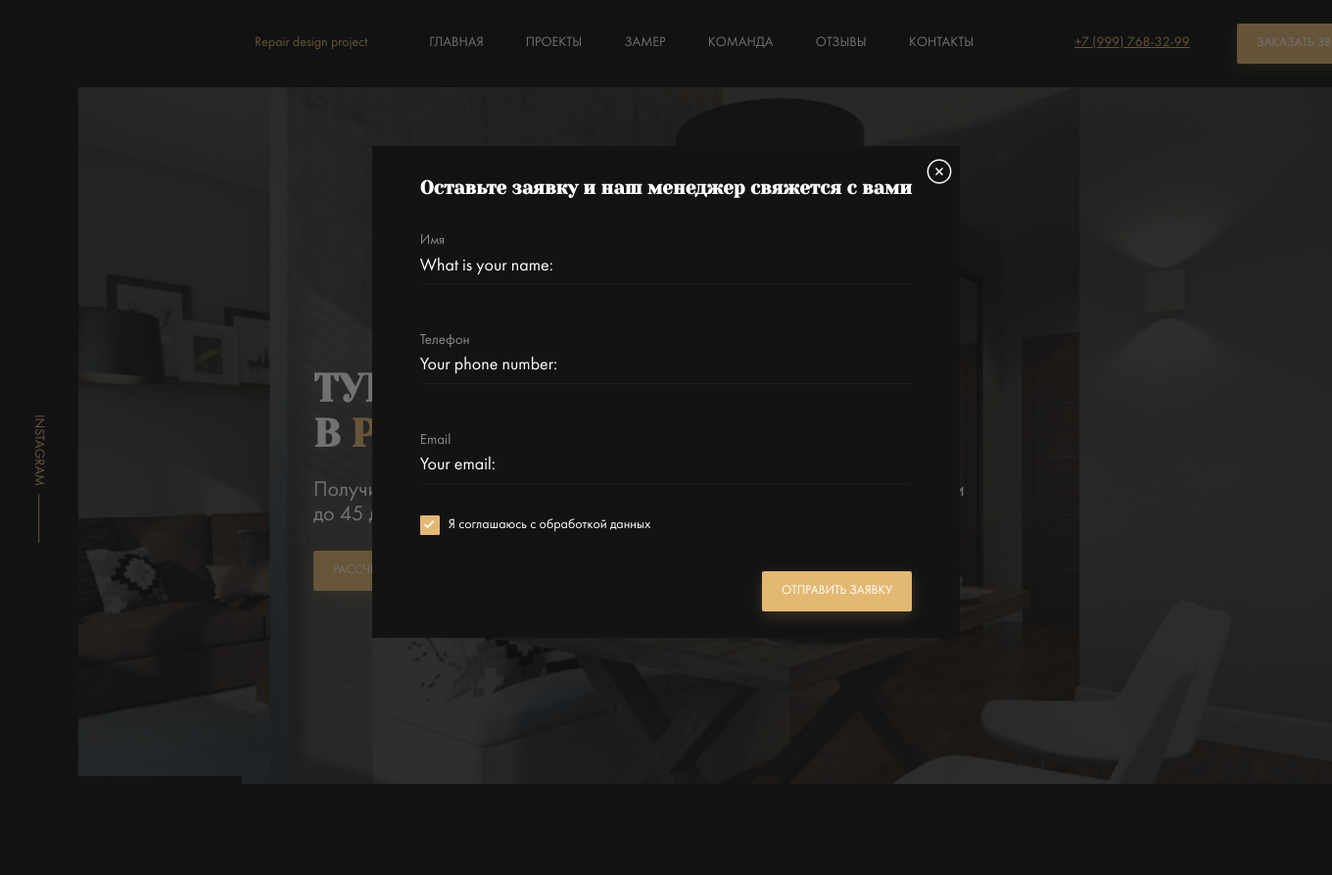
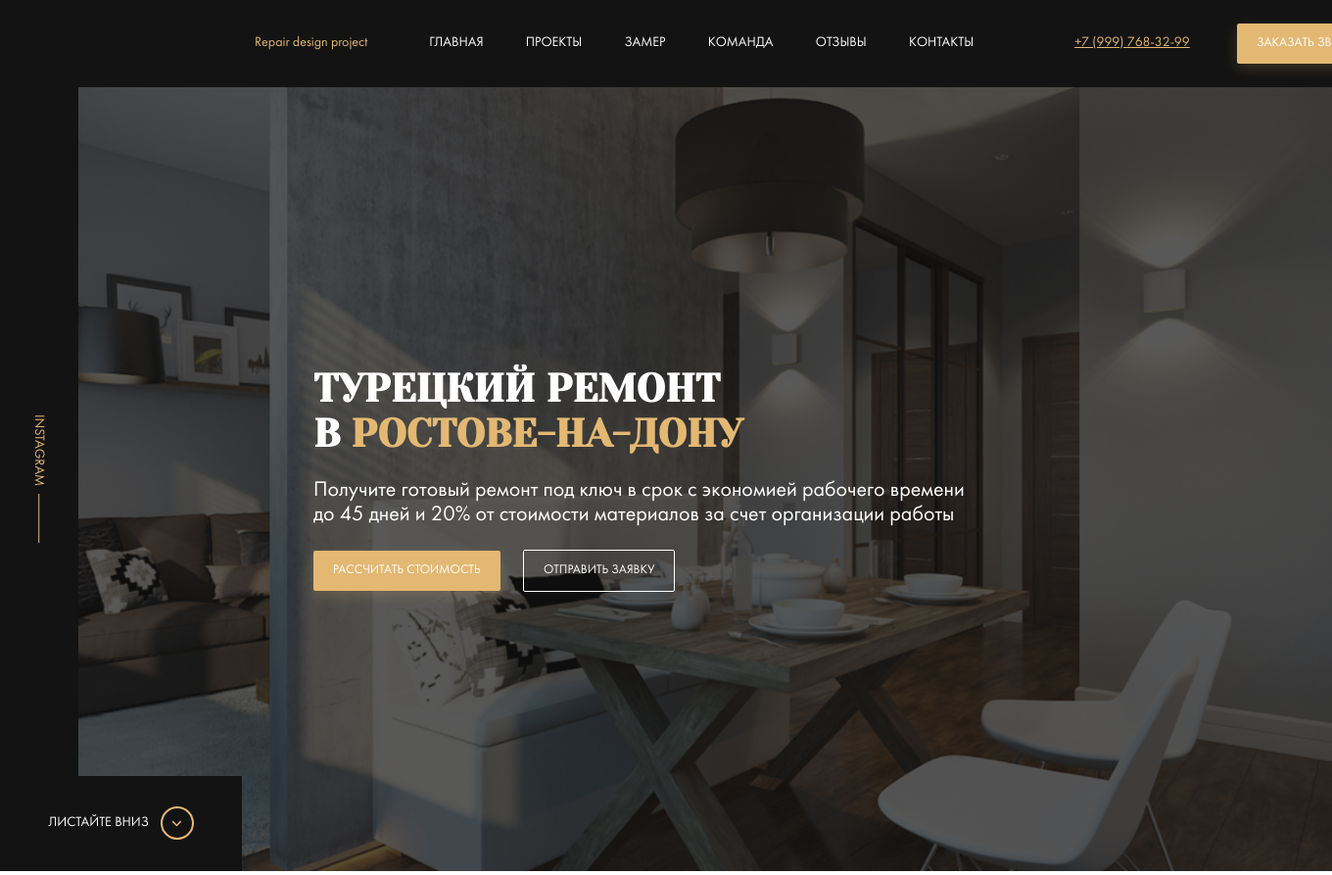
Before and after one commit to Eleonora-lab/Repair-Design, a PHP site: page / in a window 1360 px wide; the page is wider, and only the part inside the window is pictured. Shown: the top 893 px of that part at 98% size. Before the commit the page ends 800 px from the top of that part, so only its background shows below. Run offline with PHP 8.4, Linux system fonts and the light colour scheme; some web fonts are replaced.

Commit message:
feat:js function for modal

```diff
--- a/css/style.css
+++ b/css/style.css
@@ -573,6 +573,8 @@
   padding: 1.214rem 2.6rem; }
 
 .modal {
+  opacity: 0;
+  visibility: hidden;
   position: fixed;
   z-index: 199;
   left: 0;
@@ -585,6 +587,9 @@
   display: flex;
   align-items: center;
   justify-content: center; }
+  .modal--visible {
+    opacity: 1;
+    visibility: visible; }
   .modal__dialog {
     position: relative;
     max-width: 36.36rem;
--- a/index.html
+++ b/index.html
@@ -25,7 +25,8 @@
                 </nav>
                 <div class="contacts menu_contacts">
                     <a href="tel:+79997683299" class="phone contacts__phone">+7 (999) 768-32-99</a>
-                    <button class="button contacts__button button--primary">Заказать звонок</button>
+                    <button class="button contacts__button button--primary"
+                    data-toggle= "modal">Заказать звонок</button>
                 </div>
                 <!-- /.logo -->
             </div>
@@ -44,7 +45,8 @@
                             class="title--primary">Ростове-на-дону</span></h1>
                     <p class="hero__text">Получите готовый ремонт под ключ в срок с экономией рабочего времени до
                         45 дней и 20% от стоимости материалов за счет организации работы</p>
-                    <button class="button hero__button button--primary">Рассчитать стоимость</button>
+                    <button class="button hero__button button--primary"
+                    data-toggle="modal">Рассчитать стоимость</button>
                     <button class="button hero__button button--outline">Отправить заявку</button>
                 </div>
             </div>
@@ -318,6 +320,7 @@
         <!-- /.modal__dialog -->
     </div>
     <!-- /.modal -->
+    <script src="js/main.js"></script>
 </body>
 
 </html>
--- /dev/null
+++ b/js/main.js
@@ -0,0 +1,15 @@
+document.addEventListener("DOMContentLoaded",function
+(event){
+    const modal= document.querySelector(".modal");
+    const modalBtn= document.querySelectorAll("[data-toggle=modal]");
+    const closeBtn= document.querySelector(".modal__close");
+    const switchModal = () => {
+        modal.classList.toggle("modal--visible");
+    }
+
+    modalBtn.forEach(element=>{
+        element.addEventListener("click", switchModal);
+    });
+    closeBtn.addEventListener("click", switchModal);
+
+});
--- a/sass/templates/_modal.sass
+++ b/sass/templates/_modal.sass
@@ -1,4 +1,6 @@
 .modal
+    opacity: 0
+    visibility: hidden
     position: fixed
     z-index: 199
     left: 0
@@ -11,6 +13,9 @@
     display: flex
     align-items: center
     justify-content: center
+    &--visible
+        opacity: 1
+        visibility: visible
     &__dialog
         position: relative
         max-width: 36.36rem
```
Also changed, not shown: sass/_interface.sass (line endings or trailing spaces).
